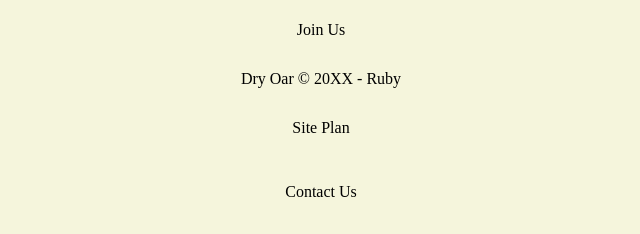
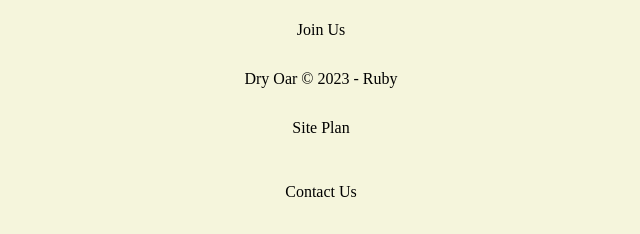
Before and after one commit to rjruan/wdd130, a plain HTML site: page wwr/index.html in a window 1280 px wide. Shown: the part 3580-3814 px from the top of the page, 319-959 px from the left. Drawn offline with Linux system fonts and the light colour scheme.

Commit message:
W3 changes

```diff
--- a/wwr/index.html
+++ b/wwr/index.html
@@ -55,7 +55,7 @@
     </section>
 </main>
 <footer>
-    <p>Dry Oar &copy; 20XX - Ruby</p>
+    <p>Dry Oar &copy; 2023 - Ruby</p>
     <p><a href="site-plan-rafting.html">Site Plan</a></p>
     <p><a href="contactus.html">Contact Us</a></p>
     <div class="social">
```
